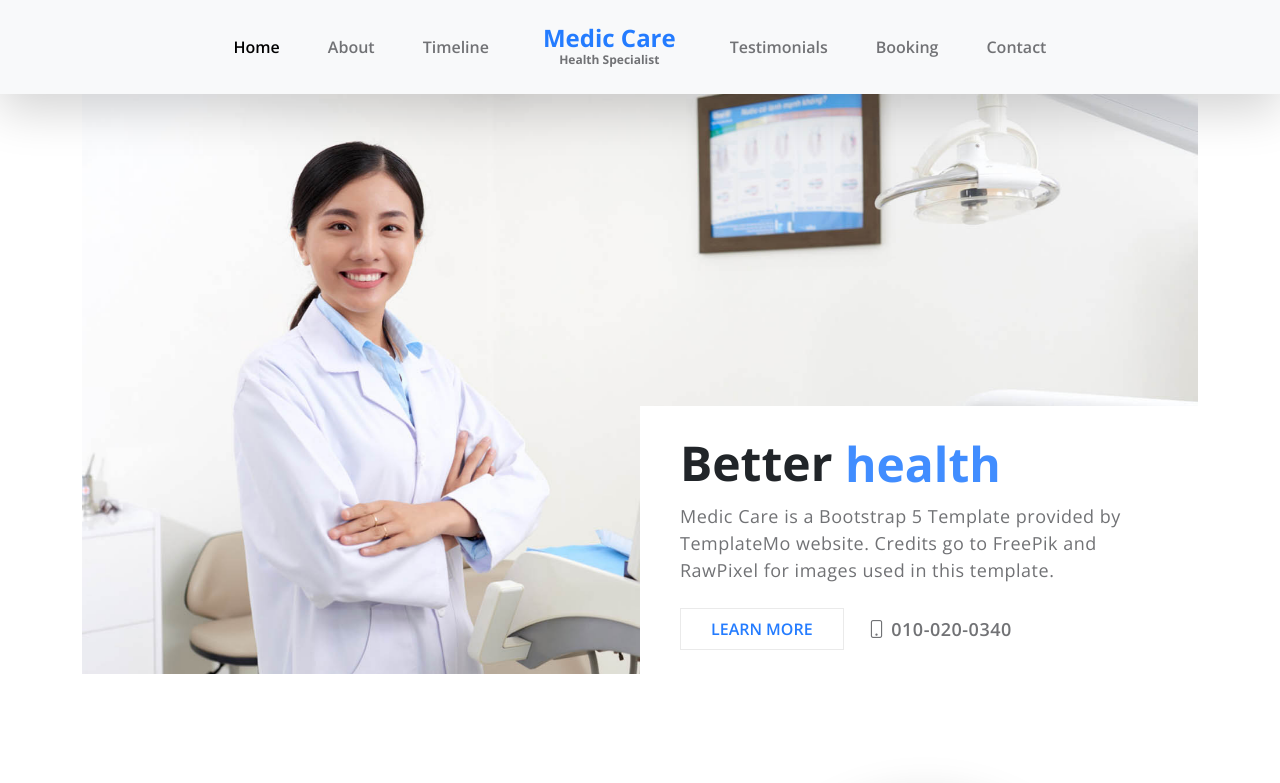
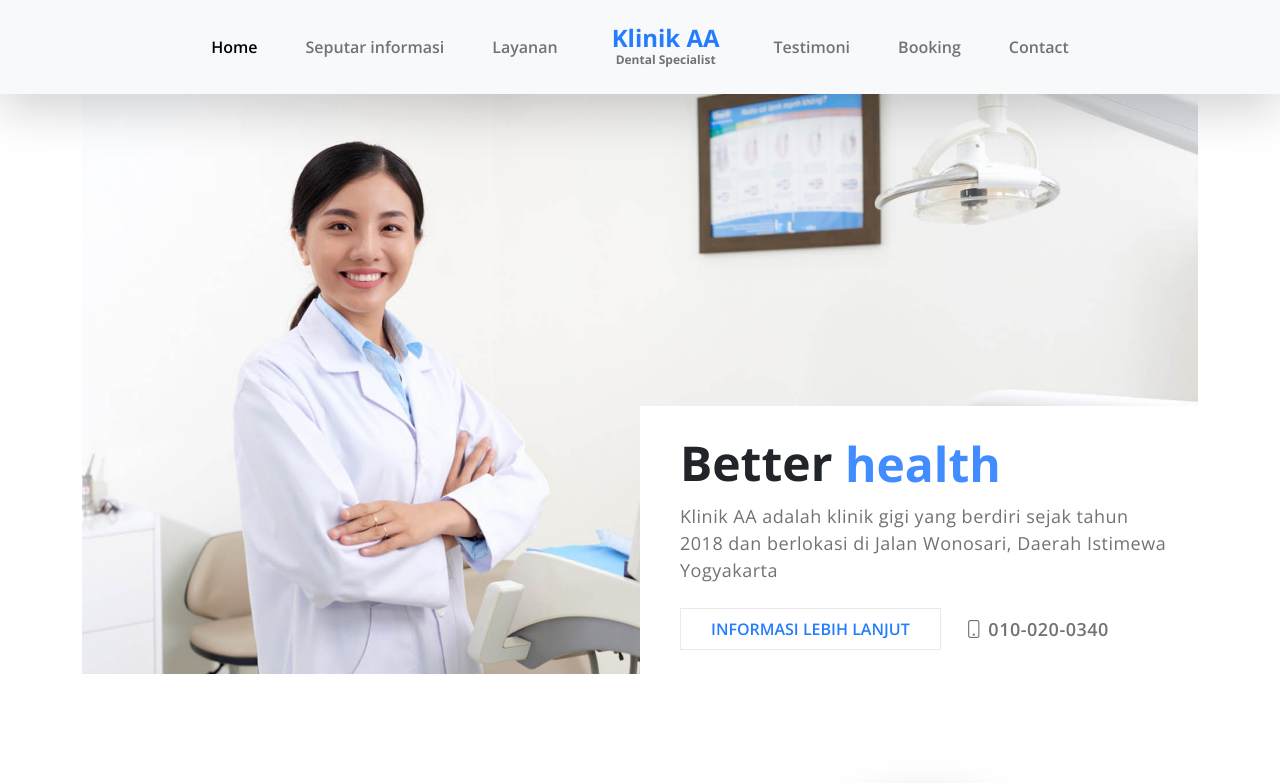
Before and after one commit to chriistabel/dentalproject, a plain HTML site: page index.html in a window 1280 px wide. Shown: the top 783 px of the page. Drawn offline with nearby package versions, Linux system fonts and the light colour scheme.

Commit message:
Update index.html

```diff
--- a/index.html
+++ b/index.html
@@ -56,20 +56,20 @@ https://templatemo.com/tm-566-medic-care
                             </li>
 
                             <li class="nav-item">
-                                <a class="nav-link" href="#about">About</a>
+                                <a class="nav-link" href="#about">Seputar informasi</a>
                             </li>
 
                             <li class="nav-item">
-                                <a class="nav-link" href="#timeline">Timeline</a>
+                                <a class="nav-link" href="#timeline">Layanan</a>
                             </li>
 
                             <a class="navbar-brand d-none d-lg-block" href="index.html">
-                                Medic Care
-                                <strong class="d-block">Health Specialist</strong>
+                                Klinik AA
+                                <strong class="d-block">Dental Specialist</strong>
                             </a>
 
                             <li class="nav-item">
-                                <a class="nav-link" href="#reviews">Testimonials</a>
+                                <a class="nav-link" href="#reviews">Testimoni</a>
                             </li>
 
                             <li class="nav-item">
@@ -117,10 +117,10 @@ https://templatemo.com/tm-566-medic-care
                                     </div>
                                 </h1>
 
-                                <p class="mb-4">Medic Care is a Bootstrap 5 Template provided by TemplateMo website. Credits go to FreePik and RawPixel for images used in this template.</p>
+                                <p class="mb-4">Klinik AA adalah klinik gigi yang berdiri sejak tahun 2018 dan berlokasi di Jalan Wonosari, Daerah Istimewa Yogyakarta</p>
 
                                 <div class="heroLinks d-flex flex-wrap align-items-center">
-                                    <a class="custom-link me-4" href="#about" data-hover="Learn More">Learn More</a>
+                                    <a class="custom-link me-4" href="#about" data-hover="Learn More">Informasi lebih lanjut</a>
 
                                     <p class="contact-phone mb-0"><i class="bi-phone"></i> 010-020-0340</p>
                                 </div>
```
